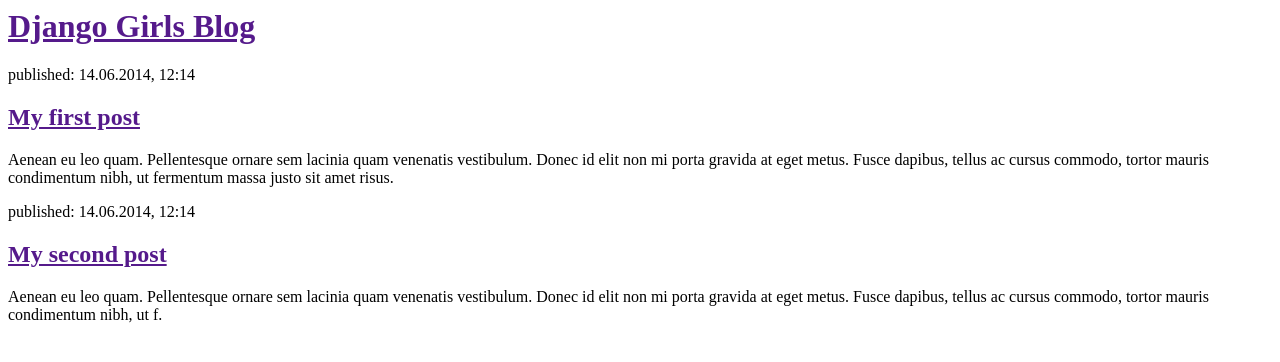
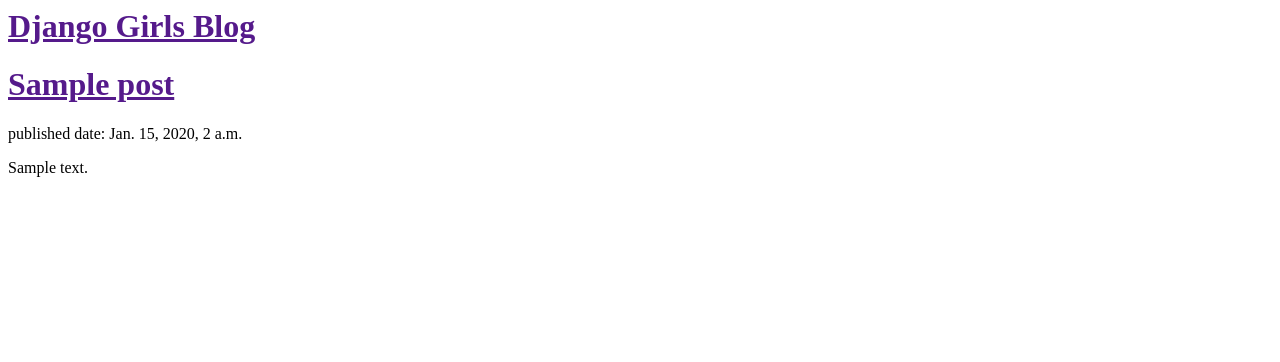
Before and after one commit to xMarincx/my-first-blog, a Django app: template blog/templates/blog/post_list.html in a window 1280 px wide. Shown: the top 362 px of the page. Run offline with Django 3.2, Linux system fonts and the light colour scheme; the template is opened without the code that fills it: values that come from a table or form of the project are taken from there, others are empty; tables that the repository leaves empty hold one stand-in row (values such as "Sample post").

Commit message:
updated templates to display post from db

```diff
--- a/blog/models.py
+++ b/blog/models.py
@@ -10,7 +10,7 @@
 
 	def publish(self):
 		self.publish_date = timezone.now()
-		seld.save()
+		self.save()
 
 	def __str__(self):
 		return self.title
--- a/blog/templates/blog/post_list.html
+++ b/blog/templates/blog/post_list.html
@@ -7,16 +7,13 @@
             <h1><a href="">Django Girls Blog</a></h1>
         </div>
 
-        <div>
-            <p>published: 14.06.2014, 12:14</p>
-            <h2><a href="">My first post</a></h2>
-            <p>Aenean eu leo quam. Pellentesque ornare sem lacinia quam venenatis vestibulum. Donec id elit non mi porta gravida at eget metus. Fusce dapibus, tellus ac cursus commodo, tortor mauris condimentum nibh, ut fermentum massa justo sit amet risus.</p>
-        </div>
+        {%for post in posts%}
+            <div>
+                <h1><a href=""> {{ post.title }} </a></h1>
+                <p> published date: {{ post.publish_date }}</p>
+                <p> {{ post.text|linebreaks }} </p>
+            </div>
+        {% endfor %}
 
-        <div>
-            <p>published: 14.06.2014, 12:14</p>
-            <h2><a href="">My second post</a></h2>
-            <p>Aenean eu leo quam. Pellentesque ornare sem lacinia quam venenatis vestibulum. Donec id elit non mi porta gravida at eget metus. Fusce dapibus, tellus ac cursus commodo, tortor mauris condimentum nibh, ut f.</p>
-        </div>
     </body>
 </html>
--- a/blog/views.py
+++ b/blog/views.py
@@ -1,5 +1,8 @@
 from django.shortcuts import render
+from django.utils import timezone
+from .models import Post
 
 def post_list(request):
-	return render(request, 'blog/post_list.html', {})
+	posts = Post.objects.filter(publish_date__lte=timezone.now()).order_by('publish_date')
+	return render(request, 'blog/post_list.html', {'posts':posts})
 # Create your views here.
```
